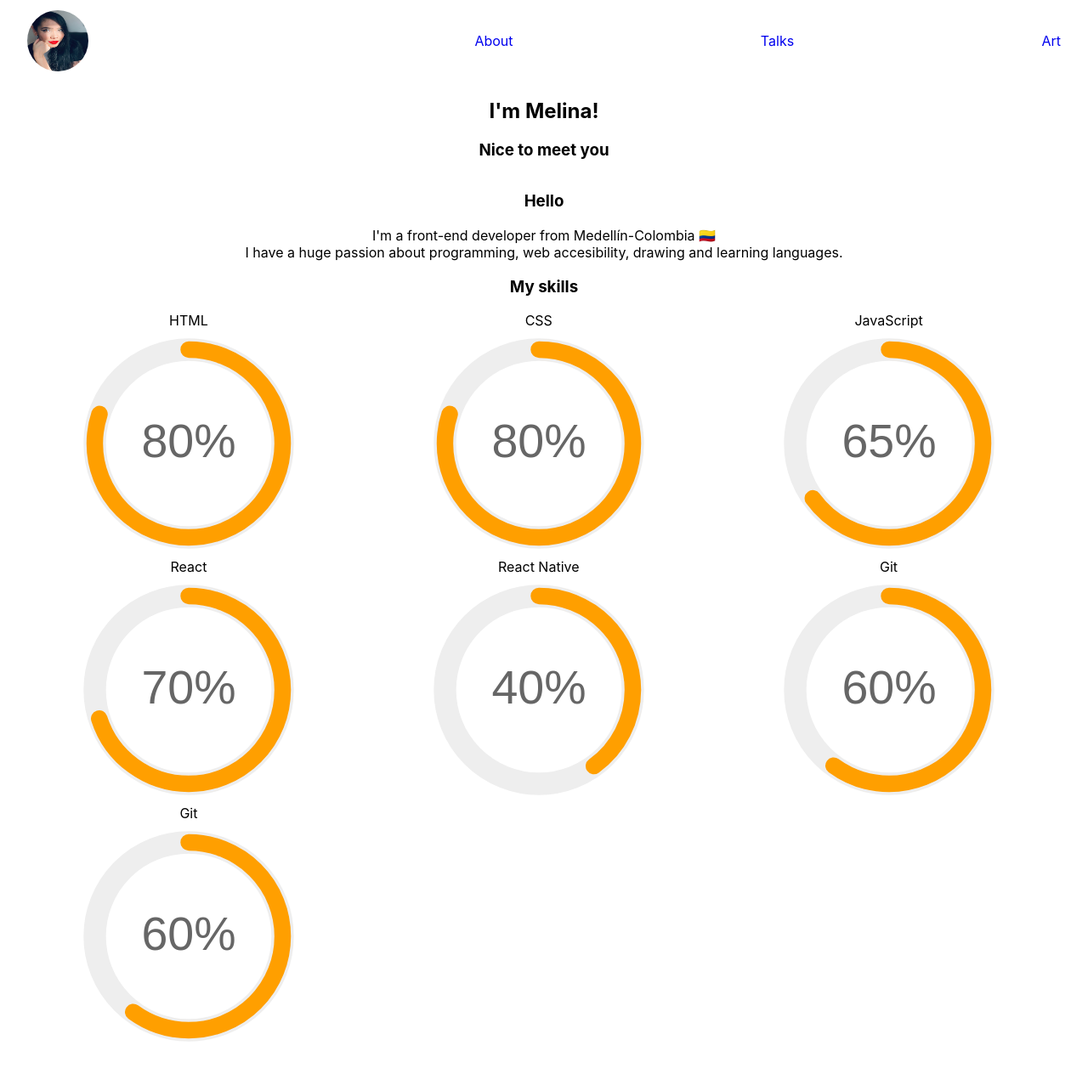
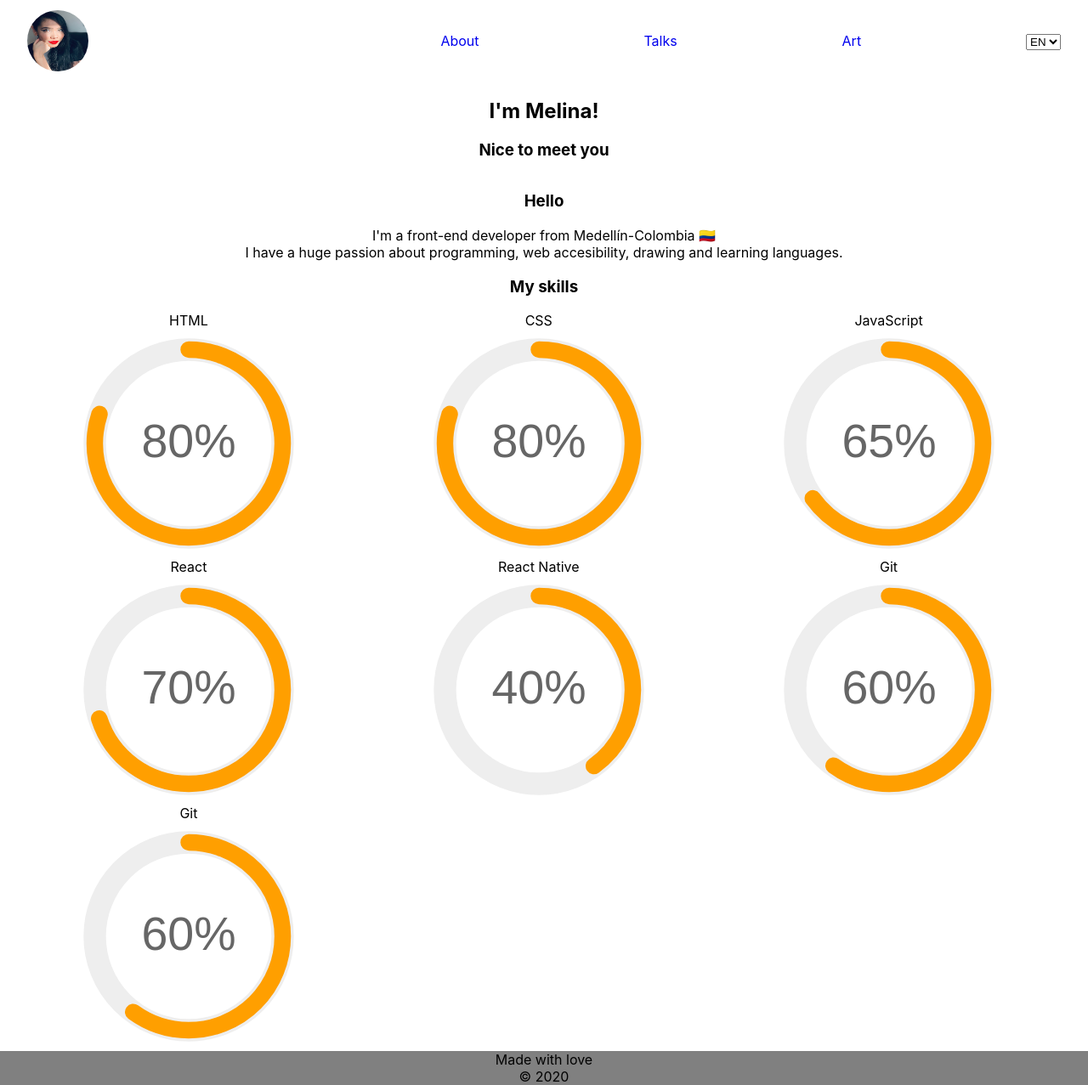
Before and after one commit to MelinaMejia95/mywebsite, a React (Create React App) app: page / in a window 1280 px wide. Shown: the whole page at 85% size. Before the commit the page ends 1237 px from the top, so only its background shows below. Built offline with nearby package versions, Linux system fonts and the light colour scheme.

Commit message:
Header and Footer configured, Skills spinners added

```diff
--- a/package.json
+++ b/package.json
@@ -47,6 +47,7 @@
     "react-app-polyfill": "^1.0.4",
     "react-dev-utils": "^9.1.0",
     "react-dom": "^16.13.1",
+    "react-router-dom": "^5.2.0",
     "react-scripts": "3.4.3",
     "resolve": "1.12.0",
     "resolve-url-loader": "3.1.0",
--- /dev/null
+++ b/src/components/Dropdown/Dropdown.jsx
@@ -0,0 +1,13 @@
+import React from 'react';
+
+const Dropdown = () => {
+  return (
+    <select name="languages" id="languages">
+      <option value="English">EN</option>
+      <option value="English">ES</option>
+      <option value="English">KR</option>
+    </select>
+  )
+};
+
+export default Dropdown;
--- /dev/null
+++ b/src/components/Dropdown/index.js
@@ -0,0 +1 @@
+export {default as Dropdown} from './Dropdown';
--- /dev/null
+++ b/src/components/Footer/Footer.jsx
@@ -0,0 +1,15 @@
+import React from 'react';
+
+import './Footer.scss';
+
+const Footer = () => {
+  return (
+    <footer>
+      <label>Made with love</label>
+      <br />
+      <label>© 2020</label>
+    </footer>
+  )
+};
+
+export default Footer;
--- /dev/null
+++ b/src/components/Footer/Footer.scss
@@ -0,0 +1,3 @@
+footer {
+  background-color: gray;
+}
--- /dev/null
+++ b/src/components/Footer/index.js
@@ -0,0 +1 @@
+export {default as Footer} from './Footer';
--- a/src/components/Header/Header.jsx
+++ b/src/components/Header/Header.jsx
@@ -1,6 +1,7 @@
 import React from 'react';
 
 import './Header.scss';
+import { Dropdown } from '../Dropdown';
 import photo from '../../assets/images/me.jpg';
 
 const Header = () => {
@@ -20,6 +21,9 @@ const Header = () => {
           <li>
             <a href="http:/google.com">Art</a>
           </li>
+          <li>
+            <Dropdown />
+          </li>
         </ul>
       </nav>
     </div>
--- a/src/components/Header/Header.scss
+++ b/src/components/Header/Header.scss
@@ -18,6 +18,7 @@
       display: flex;
       justify-content: space-between;
       list-style-type: none;
+      padding: 0;
 
       li {
 
--- a/src/containers/MainPage/MainPage.jsx
+++ b/src/containers/MainPage/MainPage.jsx
@@ -2,11 +2,13 @@ import React from 'react'
 
 import { Header } from '../../components/Header';
 import { PercentageCircle } from '../../components/PercentageCircle';
+import { Footer } from '../../components/Footer';
 import { skillsPreset } from '../../constants/skillsContants';
 import './MainPage.scss';
 
 const MainPage = () => {
   return (
+    <>
       <div className='maingpage-container'>
         <section className='introduction-container'>
           <Header />
@@ -19,22 +21,27 @@ const MainPage = () => {
           <h3>Hello</h3>
           <p>
             I'm a front-end developer from Medellín-Colombia 🇨🇴 <br />I have a
-          huge passion about programming, web accesibility, drawing and learning
-          languages.
+            huge passion about programming, web accesibility, drawing and
+            learning languages.
           </p>
         </section>
         <section className='skills-container'>
           <h3>My skills</h3>
           <div className='spinners-container'>
-          {skillsPreset.map(skill => {
+            {skillsPreset.map((skill) => {
               return (
-              <PercentageCircle title={skill.title} percentage={skill.percentage} />
+                <PercentageCircle
+                  title={skill.title}
+                  percentage={skill.percentage}
+                />
               )
             })}
           </div>
         </section>
       </div>
+      <Footer />
+    </>
   )
 }
 
-export default MainPage;
+export default MainPage
```
Also changed, not shown: 1 other file (tests, documents, lock files or other folders). Lines whose indentation alone changed are shown as unchanged.
